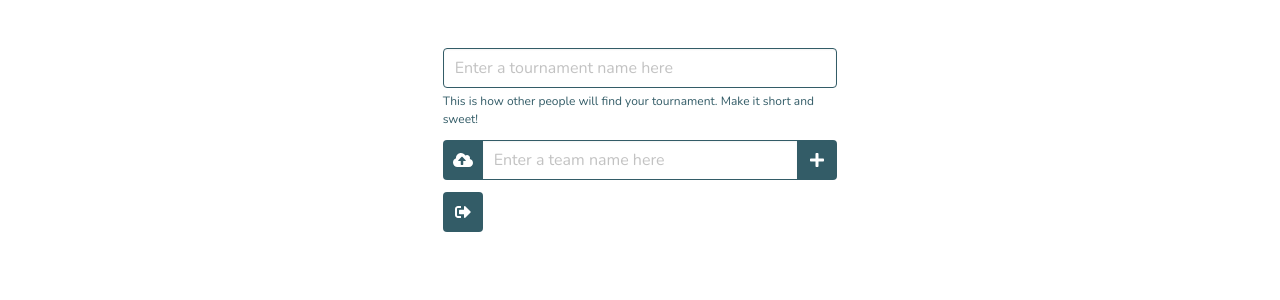
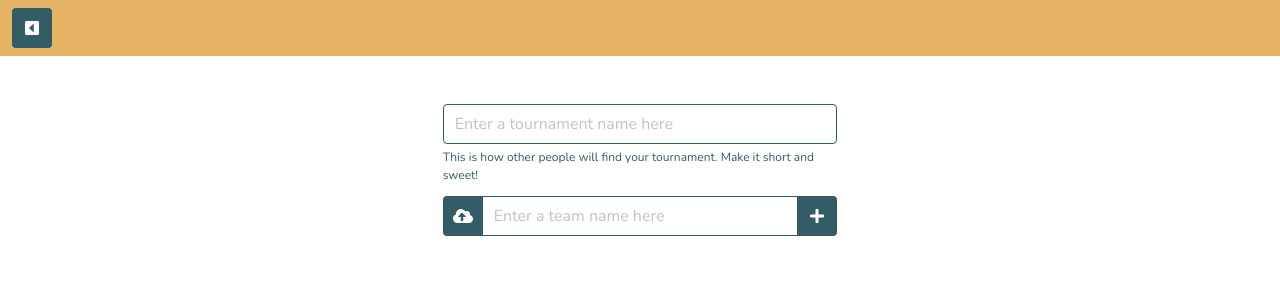
Before and after one commit to TeddyRandby/td_app, a React (Create React App) app: page / in a window 1280 px wide. Both pictures are taken after a click on the button "New". Shown: the top 300 px of the page. Built offline with nearby package versions, Linux system fonts and the light colour scheme.

Commit message:
Error checking and some styling imporvements

```diff
--- a/src/App.js
+++ b/src/App.js
@@ -3,7 +3,8 @@ import LandingPage from "./components/LandingPage";
 import TeamPage from "./components/TeamPage";
 import TournamentPage from "./components/TournamentPage";
 import CreateTournamentPage from "./components/CreateTournamentPage";
-import TDPage from "./components/TDPage"
+import TDPage from "./components/TDPage";
+import NavBar from "./components/NavBar";
 
 function App() {
   const [authLevel, setAuthLevel] = useState(0);
@@ -13,7 +14,11 @@ function App() {
   const landingPage = (
     <div className="App">
       <React.Fragment>
-        <LandingPage setAuthLevel={setAuthLevel} setTournament={setTournament} setGame={setGame} />
+        <LandingPage
+          setAuthLevel={setAuthLevel}
+          setTournament={setTournament}
+          setGame={setGame}
+        />
       </React.Fragment>
     </div>
   );
@@ -21,7 +26,8 @@ function App() {
   const tournamentPage = (
     <div className="App">
       <React.Fragment>
-        <TournamentPage tournament={tournament}/>
+        <NavBar setAuthLevel={setAuthLevel} name={tournament.name}/>
+        <TournamentPage tournament={tournament} />
       </React.Fragment>
     </div>
   );
@@ -29,7 +35,8 @@ function App() {
   const createTournamentPage = (
     <div className="App">
       <React.Fragment>
-        <CreateTournamentPage setAuthLevel={setAuthLevel} />
+        <NavBar setAuthLevel={setAuthLevel} name={tournament.name} />
+        <CreateTournamentPage />
       </React.Fragment>
     </div>
   );
@@ -37,7 +44,8 @@ function App() {
   const teamPage = (
     <div className="App">
       <React.Fragment>
-        <TeamPage game={game} setAuthLevel={setAuthLevel}/>
+        <NavBar setAuthLevel={setAuthLevel} name={tournament.name}/>
+        <TeamPage game={game} />
       </React.Fragment>
     </div>
   );
@@ -45,10 +53,11 @@ function App() {
   const tdPage = (
     <div className="App">
       <React.Fragment>
-        <TDPage tournament={tournament} setAuthLevel={setAuthLevel}/>
+        <NavBar setAuthLevel={setAuthLevel} name={tournament.name} />
+        <TDPage tournament={tournament} />
       </React.Fragment>
     </div>
-  )
+  );
 
   switch (authLevel) {
     case 0:
--- a/src/components/CreateTournamentPage.js
+++ b/src/components/CreateTournamentPage.js
@@ -21,9 +21,6 @@ function CreateTournamentPage(props) {
     }
   };
 
-  const signOutHandler = () => {
-    props.setAuthLevel(0);
-  };
   const removeTeamHandler = event => {
     setError("");
     teams.forEach(team => {
@@ -70,6 +67,12 @@ function CreateTournamentPage(props) {
   };
 
   const createTournamentHandler = () => {
+    setError("");
+    if (name.length < 1) {
+      setError("Please name your tournament.");
+    } else if (teams.length < 1) {
+      setError("Please add teams to your tournament.");
+    } else {
       let query = `
     mutation createTournament( $tournament:TournamentIn!) {
         createTournament(tournament: $tournament){
@@ -109,6 +112,7 @@ function CreateTournamentPage(props) {
             setQueryStatus(1);
           }
         });
+    }
   };
 
   let pre_query = (
@@ -161,11 +165,6 @@ function CreateTournamentPage(props) {
             </div>
             <p class="help is-danger">{error}</p>
           </div>
-          <button className="button is-info" onClick={signOutHandler}>
-            <span className="icon is-small">
-              <FontAwesomeIcon icon="sign-out-alt" />
-            </span>
-          </button>
         </div>
       </div>
     </div>
@@ -186,7 +185,7 @@ function CreateTournamentPage(props) {
           <div className="column is-one-third is-offset-one-third">
             <article class="message is-info">
               <div class="message-body">
-                Your tournament code is: <strong> {tournamentCode} </strong> -
+                Your <strong>tournament code</strong> is: <strong> {tournamentCode} </strong> -
                 Use this to login later and assign games.
               </div>
             </article>
@@ -200,18 +199,13 @@ function CreateTournamentPage(props) {
             </article>
             <article class="message is-primary">
               <div class="message-body">
-                <strong>
-                  Your teams still need their team codes in order to log in and
+
+                  Your teams still need their <strong>team codes</strong> in order to log in and
                   update their scores. Make sure you login so that you can
                   distribute them!
-                </strong>
+
               </div>
             </article>
-            <button className="button is-info" onClick={signOutHandler}>
-              <span className="icon is-small">
-                <FontAwesomeIcon icon="sign-out-alt" />
-              </span>
-            </button>
           </div>
         </div>
       </div>
--- /dev/null
+++ b/src/components/NavBar.js
@@ -0,0 +1,27 @@
+import React, { useState } from "react";
+import { FontAwesomeIcon } from "@fortawesome/react-fontawesome";
+
+function NavBar(props) {
+  const backHandler = () => {
+    props.setAuthLevel(0);
+  };
+
+  return (
+    <nav className="navbar has-background-link" role="navigation" aria-label="main navigation">
+      <div className="navbar-brand">
+        <div className="navbar-item">
+          <button className="button is-primary" onClick={backHandler}>
+            <span className="icon">
+              <FontAwesomeIcon icon="caret-square-left" />
+            </span>
+          </button>
+        </div>
+        <div className="navbar-item">
+        <span>{props.name}</span>
+        </div>
+      </div>
+    </nav>
+  );
+}
+
+export default NavBar;
--- a/src/components/TDPage.js
+++ b/src/components/TDPage.js
@@ -123,9 +123,7 @@ function TDPage(props) {
     }
   };
 
-  const signOutHandler = () => {
-      props.setAuthLevel(0)
-  }
+
 
   const removeGameHandler = event => {
     setError("");
@@ -266,11 +264,7 @@ function TDPage(props) {
               <p class="help is-danger">{error}</p>
             </div>
             <div className="content"> {renderTable()}</div>
-            <button className="button is-info" onClick={signOutHandler}>
-                    <span className="icon is-small">
-                      <FontAwesomeIcon icon="sign-out-alt" />
-                    </span>
-                  </button>
+
           </div>
         </section>
       </div>
--- a/src/components/TournamentPage.js
+++ b/src/components/TournamentPage.js
@@ -8,12 +8,12 @@ function TournamentPage(props) {
   useEffect(() => {
     // On startup
     let teamsWithGames = [];
-    props.tournament.teams.forEach( team => {
-      if ( team.opponent != "TBD") {
+    props.tournament.teams.forEach(team => {
+      if (team.opponent != "TBD") {
         teamsWithGames.push(team);
       }
-    })
-    console.log(teamsWithGames)
+    });
+    console.log(teamsWithGames);
     fetchGames(teamsWithGames, games => {
       setGames(games);
     });
@@ -71,7 +71,6 @@ function TournamentPage(props) {
         return game.json();
       })
     );
-    console.log(games);
 
     games = games.map(game => {
       if (!game.errors) return game.data.getGame;
@@ -105,15 +104,16 @@ function TournamentPage(props) {
 
   let content = (
     <div>
-      <section className="hero is-primary is-bold">
-        <div className="hero-body">
-          <div className="container">
-            <h1 className="title">{props.tournament.name}</h1>
+
+      <div className="section">
+        <div className="columns">
+          <div className="column is-one-third is-offset-one-third">
+            <div></div>
+            <div className="tile is-ancestor">
+              {loadedGames ? renderGames() : <div>No games found</div>}
+            </div>
           </div>
         </div>
-      </section>
-      <div className="tile is-ancestor">
-        {loadedGames ? renderGames() : <div></div>}
       </div>
     </div>
   );
--- a/src/index.js
+++ b/src/index.js
@@ -3,7 +3,7 @@ import ReactDOM from 'react-dom';
 import './css/styles.css';
 import App from './App';
 import { library } from '@fortawesome/fontawesome-svg-core'
-import { faTrophy, faUsers, faPlus, faMinus, faCloudUploadAlt, faRedo, faSignOutAlt } from '@fortawesome/free-solid-svg-icons'
+import { faTrophy, faUsers, faPlus, faMinus, faCloudUploadAlt, faRedo, faSignOutAlt, faCaretSquareLeft } from '@fortawesome/free-solid-svg-icons'
 
-library.add(faUsers, faTrophy, faPlus, faMinus, faCloudUploadAlt, faRedo, faSignOutAlt)
+library.add(faUsers, faTrophy, faPlus, faMinus, faCloudUploadAlt, faRedo, faSignOutAlt, faCaretSquareLeft)
 ReactDOM.render(<App />, document.getElementById('root'));
```
Lines whose indentation alone changed are shown as unchanged.
